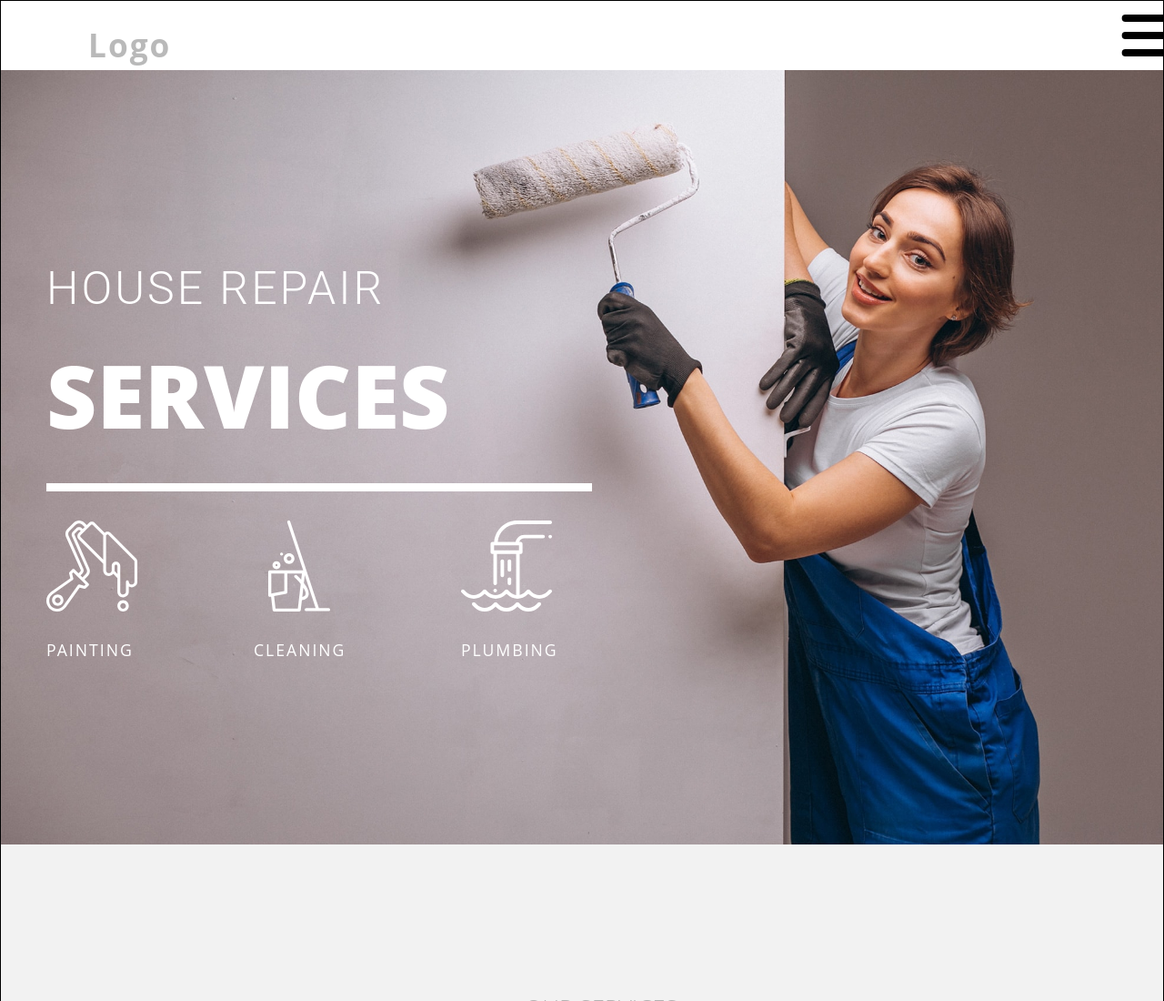
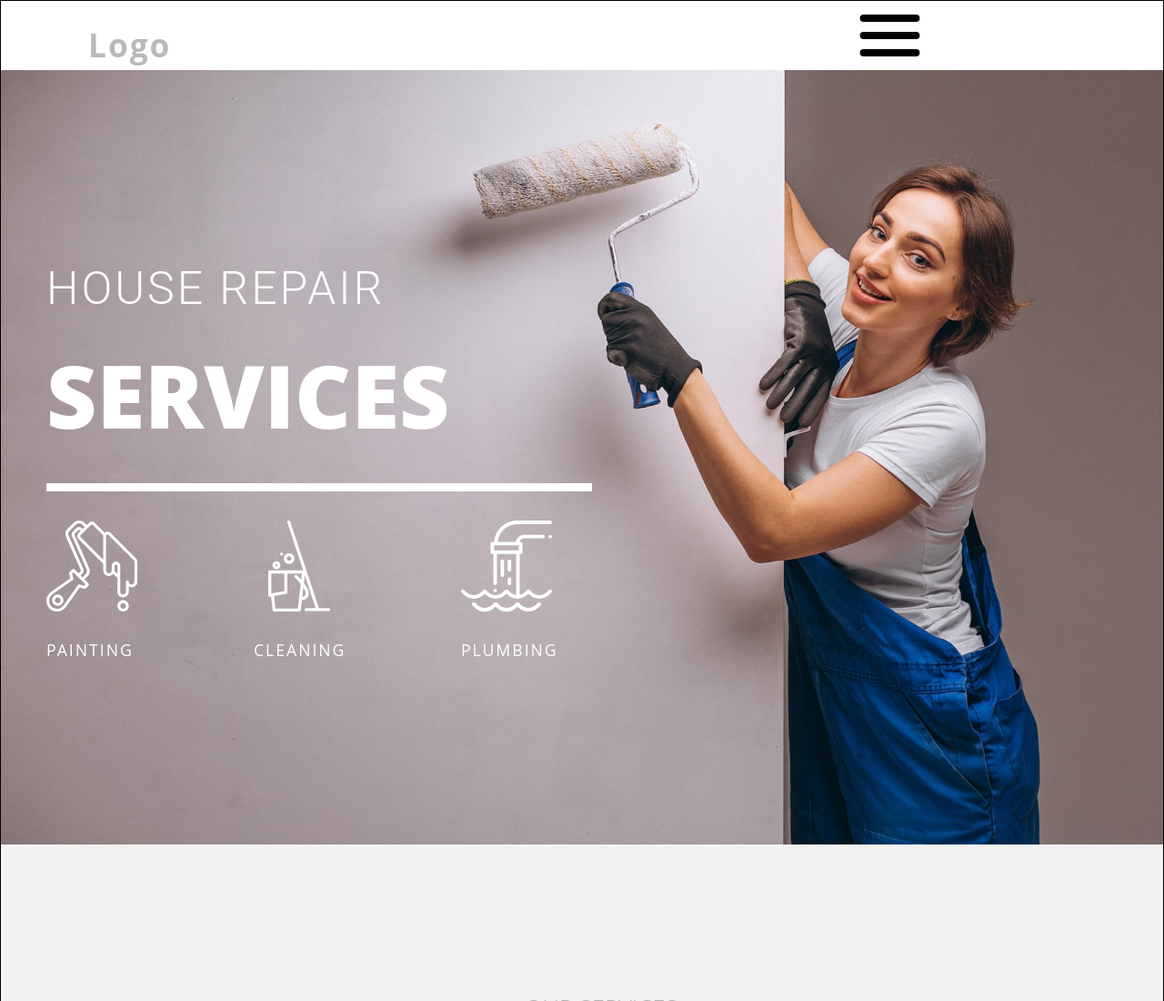
Before and after one commit to allenjohn241/resposive-task, a plain HTML site: page index.html in a window 1280 px wide. Shown: the top 1100 px of the page at 91% size. Drawn offline with Linux system fonts and the light colour scheme.

Commit message:
Update style.css

```diff
--- a/style.css
+++ b/style.css
@@ -18,7 +18,7 @@ body {
 
 .navbar .menu-img {
     display: flex;
-    padding-left: 65rem;
+    padding-left: 47rem;
 }
 
 .navbar .logo-text {
```
